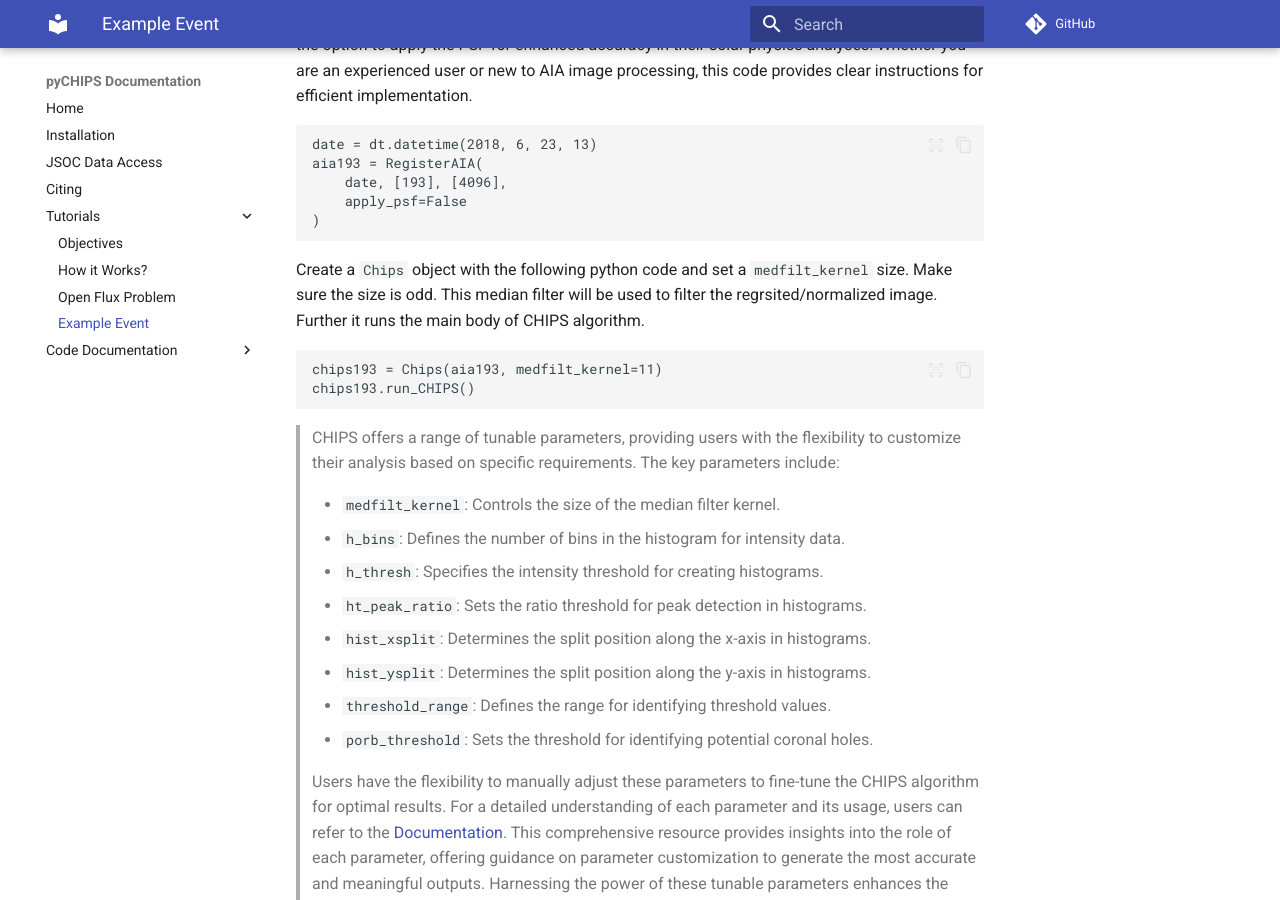
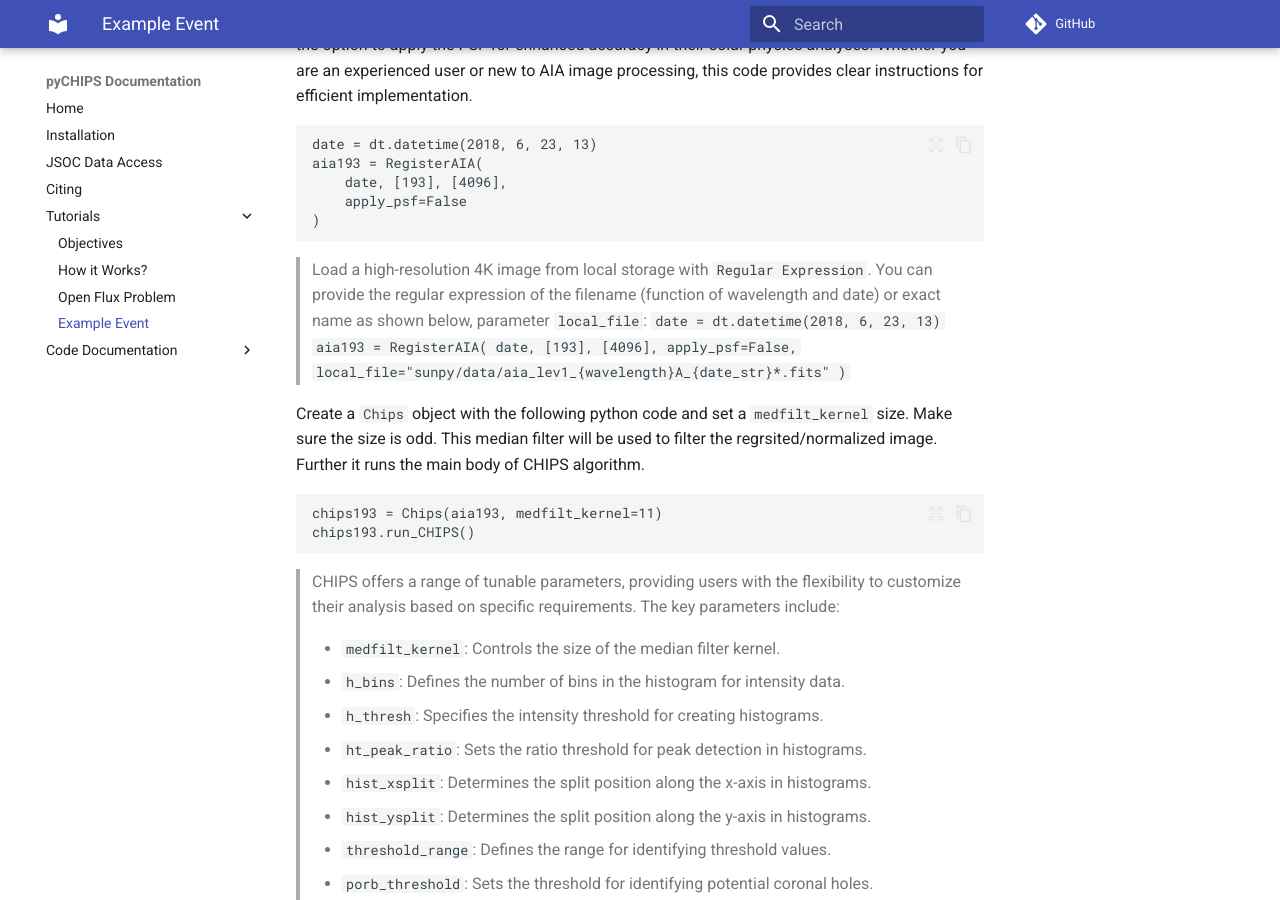
Before and after one commit to shibaji7/pyCHIPS, an MkDocs documentation site: the page built from docs/tutorial/example.md, in a window 1280 px wide and 900 px high, scrolled down 804 px. Built offline with MkDocs 1.6.1 and Material for MkDocs 9.7.7, drawn with Linux system fonts in a browser that asks for light colours; comment, search, counter and statistics services are not loaded.

Commit message:
Updated file format input

````diff
--- a/docs/tutorial/example.md
+++ b/docs/tutorial/example.md
@@ -35,6 +35,16 @@ aia193 = RegisterAIA(
 )
 ```
 
+> Load a high-resolution 4K image from local storage with `Regular Expression`. You can provide the regular expression of the filename (function of wavelength and date) or exact name as shown below, parameter `local_file`:
+> ```
+>   date = dt.datetime(2018, 6, 23, 13)
+>   aia193 = RegisterAIA(
+>       date, [193], [4096],
+>       apply_psf=False,
+>       local_file="sunpy/data/aia_lev1_{wavelength}A_{date_str}*.fits"
+>   )
+>```
+
 Create a `Chips` object with the following python code and set a `medfilt_kernel` size. Make sure the size is odd. This median filter will be used to filter the regrsited/normalized image. Further it runs the main body of CHIPS algorithm.
 
 ```
````
